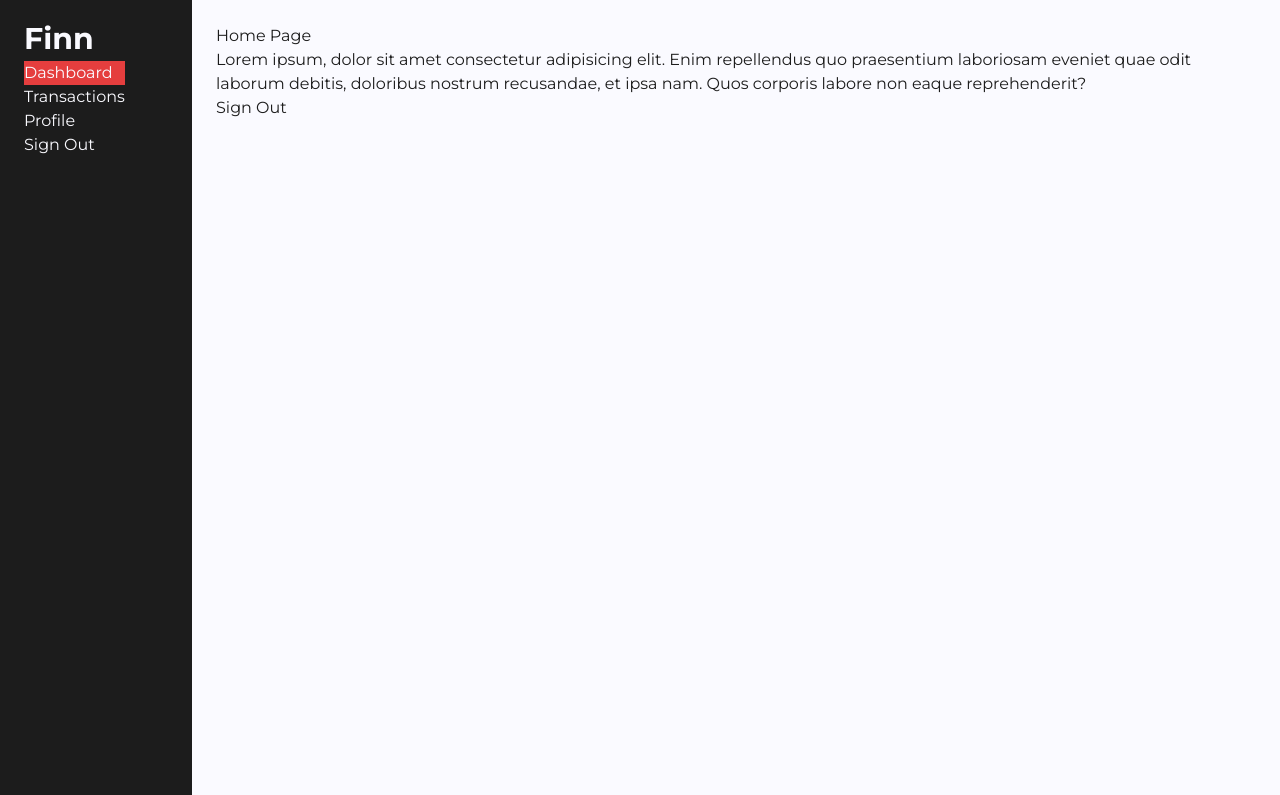
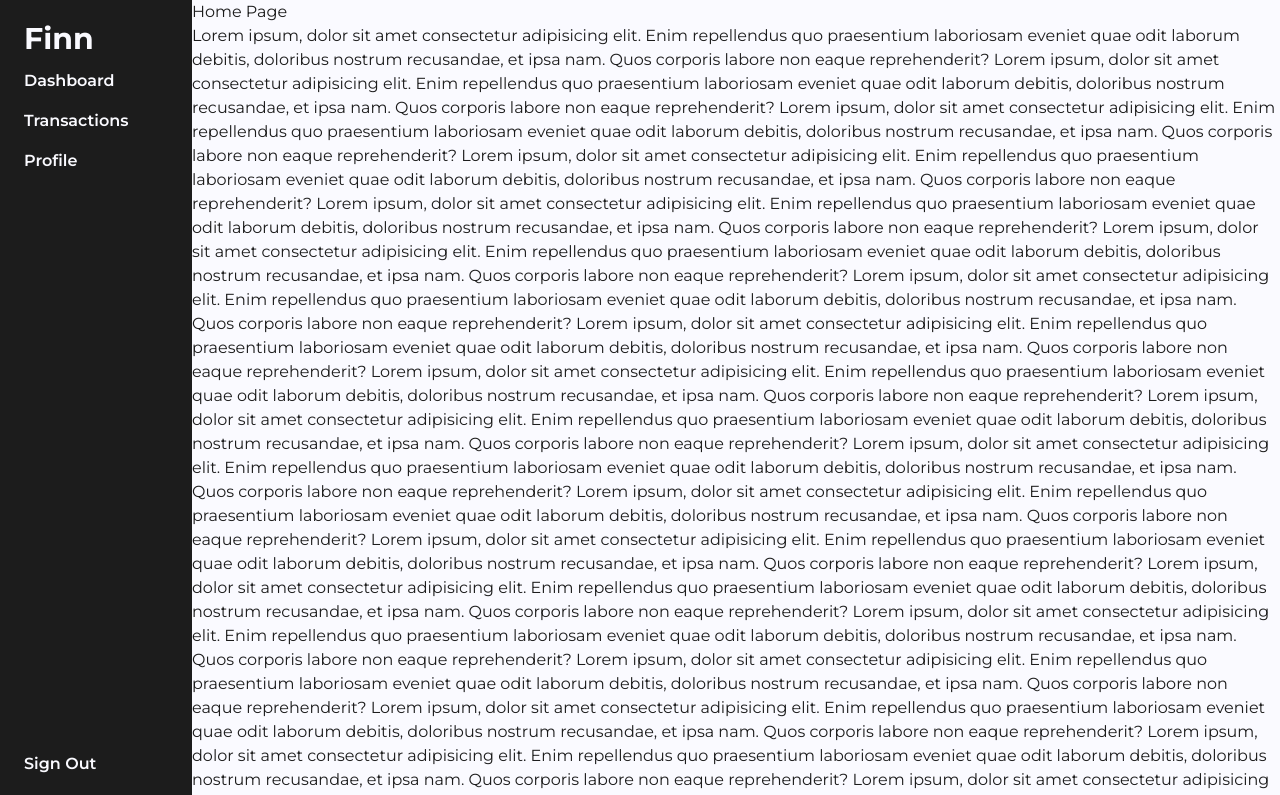
Before and after one commit to rizky-pm/finn, a React (Vite) app: page / in a window 1280 px wide. Shown: the top 795 px of the page. Built offline with nearby package versions, Linux system fonts and the light colour scheme; no server answers; sample sign-in values are in the browser's storage.

Commit message:
Added authentication logic route and added sidebar component

```diff
--- a/src/components/ProtectedRoute/index.tsx
+++ b/src/components/ProtectedRoute/index.tsx
@@ -20,9 +20,7 @@ const ProtectedRoute = ({ children }: { children: ReactNode }) => {
     <>
       <Flex>
         <Sidebar />
-        <Box width={'85%'} px={6} py={6}>
-          {children}
-        </Box>
+        <Box width={'85%'}>{children}</Box>
       </Flex>
     </>
   );
--- a/src/components/Sidebar/index.tsx
+++ b/src/components/Sidebar/index.tsx
@@ -1,4 +1,8 @@
 import { Box, Flex, Text } from '@chakra-ui/react';
+import { signOut } from 'firebase/auth';
+import { NavLink } from 'react-router-dom';
+
+import { fireauth } from '../../config/firebase';
 
 const Sidebar = () => {
   return (
@@ -7,26 +11,67 @@ const Sidebar = () => {
       width={'15%'}
       bg={'brand.black'}
       color={'brand.white'}
-      px={6}
-      py={4}
-      minHeight={'100vh'}
+      h={'100vh'}
+      pos={'sticky'}
+      top={0}
+      p={4}
     >
-      <Box position={'fixed'}>
-        <Flex flexDirection={'column'}>
-          <Text fontSize={'3xl'} fontWeight={'bold'}>
+      <Flex
+        as={'ul'}
+        pos={'sticky'}
+        top={0}
+        flexDirection={'column'}
+        h={'100%'}
+        border={'none'}
+        outline={'none'}
+      >
+        <Box as='li'>
+          <Text fontSize={'3xl'} fontWeight={'bold'} px={2}>
             Finn
           </Text>
+        </Box>
 
-          <ul>
-            <Box as='li' bg={'red.500'}>
-              Dashboard
-            </Box>
-            <Box as='li'>Transactions</Box>
-            <Box as='li'>Profile</Box>
-            <Box as='li'>Sign Out</Box>
-          </ul>
-        </Flex>
-      </Box>
+        <Box as='li'>
+          <NavLink
+            to={'/'}
+            className={({ isActive }) =>
+              isActive ? 'nav-link-active' : 'nav-link'
+            }
+          >
+            <Text variant={'sidebarLink'}>Dashboard</Text>
+          </NavLink>
+        </Box>
+        <Box as='li'>
+          <NavLink
+            to={'/transactions'}
+            className={({ isActive }) =>
+              isActive ? 'nav-link-active' : 'nav-link'
+            }
+          >
+            <Text variant={'sidebarLink'}>Transactions</Text>
+          </NavLink>
+        </Box>
+        <Box as='li'>
+          <NavLink
+            to={'/profile'}
+            className={({ isActive }) =>
+              isActive ? 'nav-link-active' : 'nav-link'
+            }
+          >
+            <Text variant={'sidebarLink'}>Profile</Text>
+          </NavLink>
+        </Box>
+        <Box as='li' mt={'auto'}>
+          <Text
+            variant={'sidebarLink'}
+            onClick={() => {
+              signOut(fireauth);
+            }}
+          >
+            Sign Out
+          </Text>
+        </Box>
+      </Flex>
     </Box>
   );
 };
--- a/src/index.css
+++ b/src/index.css
@@ -3,17 +3,27 @@
 *::after {
   margin: 0;
   padding: 0;
-  border: 0;
+  box-sizing: border-box;
   font-family: 'Montserrat', sans-serif;
+  /* font-size: 100%;
+  vertical-align: baseline; */
 }
 
-html,
 body {
   line-height: 1;
 }
 
 ol,
-ul,
-li {
+ul {
   list-style: none;
 }
+
+.nav-link {
+  width: 100%;
+  display: block;
+}
+
+.nav-link-active {
+  width: 100%;
+  display: block;
+}
--- a/src/main.tsx
+++ b/src/main.tsx
@@ -13,7 +13,7 @@ import Footer from './components/Footer/index.tsx';
 ReactDOM.createRoot(document.getElementById('root')!).render(
   <React.StrictMode>
     <ChakraProvider theme={chakraTheme}>
-      <CSSReset />
+      {/* <CSSReset /> */}
       {/* <Navbar /> */}
       <RouterProvider router={router} />
       {/* <Footer /> */}
--- a/src/pages/Home/index.tsx
+++ b/src/pages/Home/index.tsx
@@ -1,25 +1,117 @@
-import { signOut } from 'firebase/auth';
-import { fireauth } from '../../config/firebase';
+import { Box } from '@chakra-ui/react';
 
 const Home = () => {
   return (
-    <main>
+    <Box as='main' border={0}>
       <h1>Home Page</h1>
       <p>
         Lorem ipsum, dolor sit amet consectetur adipisicing elit. Enim
         repellendus quo praesentium laboriosam eveniet quae odit laborum
         debitis, doloribus nostrum recusandae, et ipsa nam. Quos corporis labore
-        non eaque reprehenderit?
+        non eaque reprehenderit? Lorem ipsum, dolor sit amet consectetur
+        adipisicing elit. Enim repellendus quo praesentium laboriosam eveniet
+        quae odit laborum debitis, doloribus nostrum recusandae, et ipsa nam.
+        Quos corporis labore non eaque reprehenderit? Lorem ipsum, dolor sit
+        amet consectetur adipisicing elit. Enim repellendus quo praesentium
+        laboriosam eveniet quae odit laborum debitis, doloribus nostrum
+        recusandae, et ipsa nam. Quos corporis labore non eaque reprehenderit?
+        Lorem ipsum, dolor sit amet consectetur adipisicing elit. Enim
+        repellendus quo praesentium laboriosam eveniet quae odit laborum
+        debitis, doloribus nostrum recusandae, et ipsa nam. Quos corporis labore
+        non eaque reprehenderit? Lorem ipsum, dolor sit amet consectetur
+        adipisicing elit. Enim repellendus quo praesentium laboriosam eveniet
+        quae odit laborum debitis, doloribus nostrum recusandae, et ipsa nam.
+        Quos corporis labore non eaque reprehenderit? Lorem ipsum, dolor sit
+        amet consectetur adipisicing elit. Enim repellendus quo praesentium
+        laboriosam eveniet quae odit laborum debitis, doloribus nostrum
+        recusandae, et ipsa nam. Quos corporis labore non eaque reprehenderit?
+        Lorem ipsum, dolor sit amet consectetur adipisicing elit. Enim
+        repellendus quo praesentium laboriosam eveniet quae odit laborum
+        debitis, doloribus nostrum recusandae, et ipsa nam. Quos corporis labore
+        non eaque reprehenderit? Lorem ipsum, dolor sit amet consectetur
+        adipisicing elit. Enim repellendus quo praesentium laboriosam eveniet
+        quae odit laborum debitis, doloribus nostrum recusandae, et ipsa nam.
+        Quos corporis labore non eaque reprehenderit? Lorem ipsum, dolor sit
+        amet consectetur adipisicing elit. Enim repellendus quo praesentium
+        laboriosam eveniet quae odit laborum debitis, doloribus nostrum
+        recusandae, et ipsa nam. Quos corporis labore non eaque reprehenderit?
+        Lorem ipsum, dolor sit amet consectetur adipisicing elit. Enim
+        repellendus quo praesentium laboriosam eveniet quae odit laborum
+        debitis, doloribus nostrum recusandae, et ipsa nam. Quos corporis labore
+        non eaque reprehenderit? Lorem ipsum, dolor sit amet consectetur
+        adipisicing elit. Enim repellendus quo praesentium laboriosam eveniet
+        quae odit laborum debitis, doloribus nostrum recusandae, et ipsa nam.
+        Quos corporis labore non eaque reprehenderit? Lorem ipsum, dolor sit
+        amet consectetur adipisicing elit. Enim repellendus quo praesentium
+        laboriosam eveniet quae odit laborum debitis, doloribus nostrum
+        recusandae, et ipsa nam. Quos corporis labore non eaque reprehenderit?
+        Lorem ipsum, dolor sit amet consectetur adipisicing elit. Enim
+        repellendus quo praesentium laboriosam eveniet quae odit laborum
+        debitis, doloribus nostrum recusandae, et ipsa nam. Quos corporis labore
+        non eaque reprehenderit? Lorem ipsum, dolor sit amet consectetur
+        adipisicing elit. Enim repellendus quo praesentium laboriosam eveniet
+        quae odit laborum debitis, doloribus nostrum recusandae, et ipsa nam.
+        Quos corporis labore non eaque reprehenderit? Lorem ipsum, dolor sit
+        amet consectetur adipisicing elit. Enim repellendus quo praesentium
+        laboriosam eveniet quae odit laborum debitis, doloribus nostrum
+        recusandae, et ipsa nam. Quos corporis labore non eaque reprehenderit?
+        Lorem ipsum, dolor sit amet consectetur adipisicing elit. Enim
+        repellendus quo praesentium laboriosam eveniet quae odit laborum
+        debitis, doloribus nostrum recusandae, et ipsa nam. Quos corporis labore
+        non eaque reprehenderit? Lorem ipsum, dolor sit amet consectetur
+        adipisicing elit. Enim repellendus quo praesentium laboriosam eveniet
+        quae odit laborum debitis, doloribus nostrum recusandae, et ipsa nam.
+        Quos corporis labore non eaque reprehenderit? Lorem ipsum, dolor sit
+        amet consectetur adipisicing elit. Enim repellendus quo praesentium
+        laboriosam eveniet quae odit laborum debitis, doloribus nostrum
+        recusandae, et ipsa nam. Quos corporis labore non eaque reprehenderit?
+        Lorem ipsum, dolor sit amet consectetur adipisicing elit. Enim
+        repellendus quo praesentium laboriosam eveniet quae odit laborum
+        debitis, doloribus nostrum recusandae, et ipsa nam. Quos corporis labore
+        non eaque reprehenderit? Lorem ipsum, dolor sit amet consectetur
+        adipisicing elit. Enim repellendus quo praesentium laboriosam eveniet
+        quae odit laborum debitis, doloribus nostrum recusandae, et ipsa nam.
+        Quos corporis labore non eaque reprehenderit? Lorem ipsum, dolor sit
+        amet consectetur adipisicing elit. Enim repellendus quo praesentium
+        laboriosam eveniet quae odit laborum debitis, doloribus nostrum
+        recusandae, et ipsa nam. Quos corporis labore non eaque reprehenderit?
+        Lorem ipsum, dolor sit amet consectetur adipisicing elit. Enim
+        repellendus quo praesentium laboriosam eveniet quae odit laborum
+        debitis, doloribus nostrum recusandae, et ipsa nam. Quos corporis labore
+        non eaque reprehenderit? Lorem ipsum, dolor sit amet consectetur
+        adipisicing elit. Enim repellendus quo praesentium laboriosam eveniet
+        quae odit laborum debitis, doloribus nostrum recusandae, et ipsa nam.
+        Quos corporis labore non eaque reprehenderit? Lorem ipsum, dolor sit
+        amet consectetur adipisicing elit. Enim repellendus quo praesentium
+        laboriosam eveniet quae odit laborum debitis, doloribus nostrum
+        recusandae, et ipsa nam. Quos corporis labore non eaque reprehenderit?
+        Lorem ipsum, dolor sit amet consectetur adipisicing elit. Enim
+        repellendus quo praesentium laboriosam eveniet quae odit laborum
+        debitis, doloribus nostrum recusandae, et ipsa nam. Quos corporis labore
+        non eaque reprehenderit? Lorem ipsum, dolor sit amet consectetur
+        adipisicing elit. Enim repellendus quo praesentium laboriosam eveniet
+        quae odit laborum debitis, doloribus nostrum recusandae, et ipsa nam.
+        Quos corporis labore non eaque reprehenderit? Lorem ipsum, dolor sit
+        amet consectetur adipisicing elit. Enim repellendus quo praesentium
+        laboriosam eveniet quae odit laborum debitis, doloribus nostrum
+        recusandae, et ipsa nam. Quos corporis labore non eaque reprehenderit?
+        Lorem ipsum, dolor sit amet consectetur adipisicing elit. Enim
+        repellendus quo praesentium laboriosam eveniet quae odit laborum
+        debitis, doloribus nostrum recusandae, et ipsa nam. Quos corporis labore
+        non eaque reprehenderit? Lorem ipsum, dolor sit amet consectetur
+        adipisicing elit. Enim repellendus quo praesentium laboriosam eveniet
+        quae odit laborum debitis, doloribus nostrum recusandae, et ipsa nam.
+        Quos corporis labore non eaque reprehenderit?
       </p>
 
-      <button
+      {/* <button
         onClick={() => {
           signOut(fireauth);
         }}
       >
         Sign Out
-      </button>
-    </main>
+      </button> */}
+    </Box>
   );
 };
 
--- a/src/styles/chakraTheme.ts
+++ b/src/styles/chakraTheme.ts
@@ -39,11 +39,39 @@ const Button = defineStyleConfig({
         bg: 'brand.blackLight',
       },
     },
+    text: {
+      bg: 'transparent',
+      color: 'brand.white',
+      p: 0,
+      _hover: {
+        color: 'brand.whitePlatinum',
+      },
+    },
   },
   // The default size and variant values
   defaultProps: {
     size: 'sm',
     variant: 'solid',
+  },
+});
+
+const Text = defineStyleConfig({
+  baseStyle: {
+    fontWeight: 'semibold',
+    transition: 'all 0.1s ease',
+    cursor: 'pointer',
+    textDecor: 'none',
+    borderRadius: 'sm',
+  },
+  variants: {
+    sidebarLink: {
+      color: 'brand.white',
+      padding: 2,
+      _hover: {
+        color: 'brand.black',
+        backgroundColor: 'brand.white',
+      },
+    },
   },
 });
 
@@ -68,6 +96,7 @@ const chakraTheme = extendTheme({
   },
   components: {
     Button,
+    Text,
   },
 });
 
```
Also changed, not shown: src/pages/SignIn/index.tsx (+13 -0 lines), src/pages/SignUp/index.tsx (+13 -0 lines).
